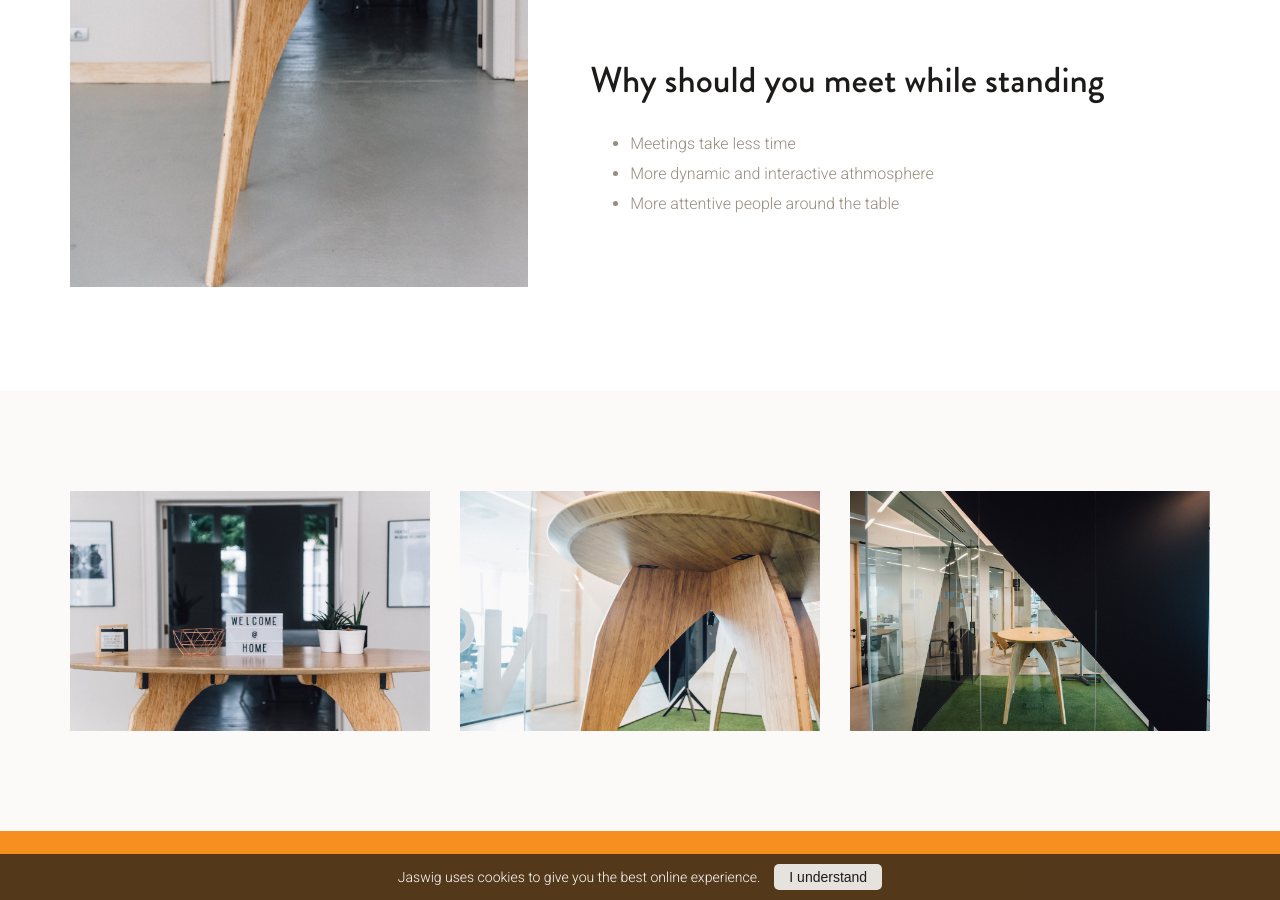
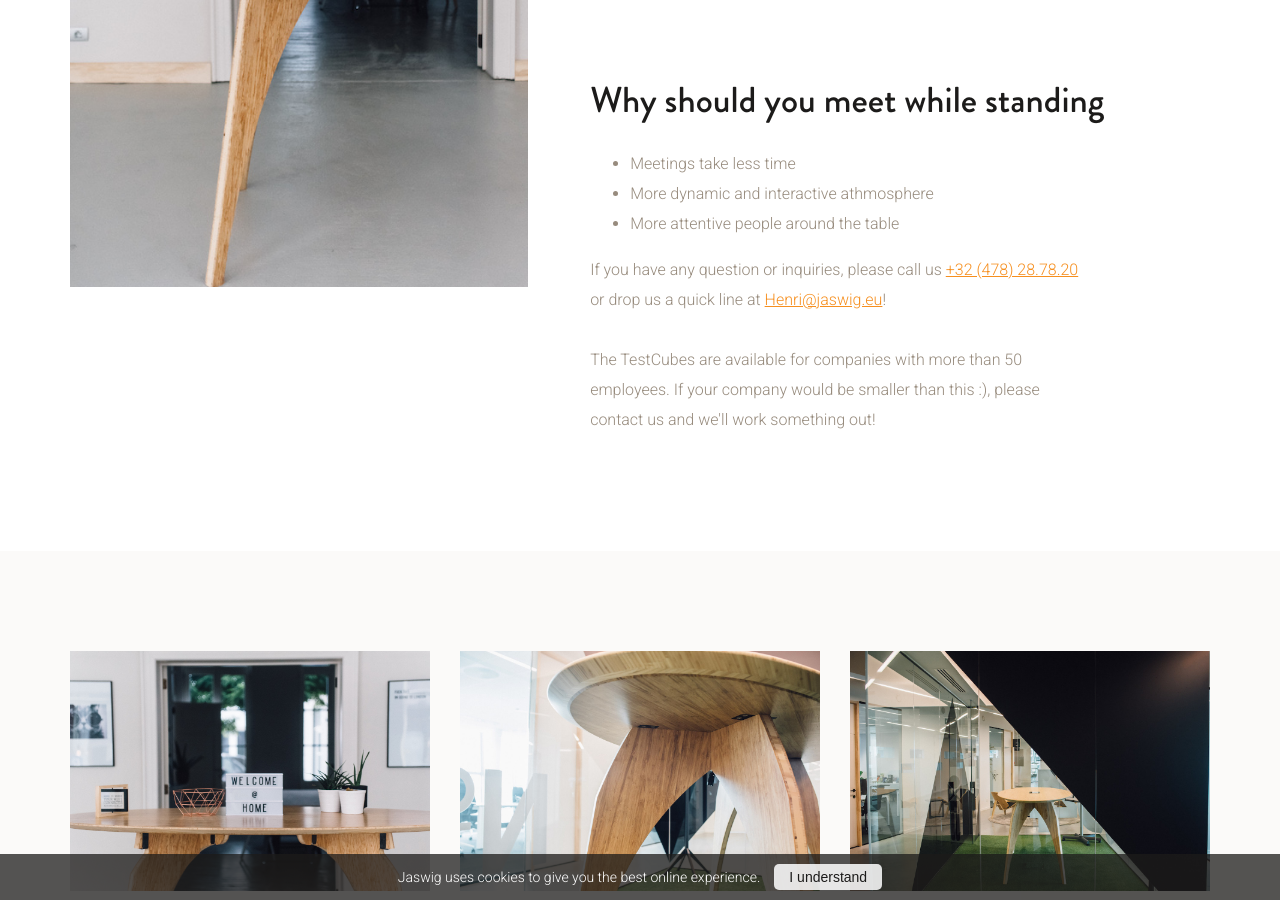
Before and after one commit to samuelrieder/jaswig.github.io, a Jekyll site: the page built from MeetUp.html, in a window 1280 px wide and 900 px high, scrolled down 614 px. Built offline with Jekyll 4.4.1, drawn with Linux system fonts in a browser that asks for light colours; nearby versions of some CDN libraries.

Commit message:
contact info on meetup page

```diff
--- a/MeetUp.html
+++ b/MeetUp.html
@@ -28,6 +28,9 @@ permalink: /meetup/
             <li>More dynamic and interactive athmosphere</li>
             <li>More attentive people around the table</li>
           </ul>
+        <p>
+        If you have any question or inquiries, please call us <a href="tel:+32 (478) 28.78.20">+32 (478) 28.78.20</a> or drop us a quick line at <a href="mailto:henri@jaswig.eu">Henri@jaswig.eu</a>! <br> <br> The TestCubes are available for companies with more than 50 employees. If your company would be smaller than this :), please contact us and we'll work something out! <br>
+        </p>
         </div>
       </div>
     </div>
```
